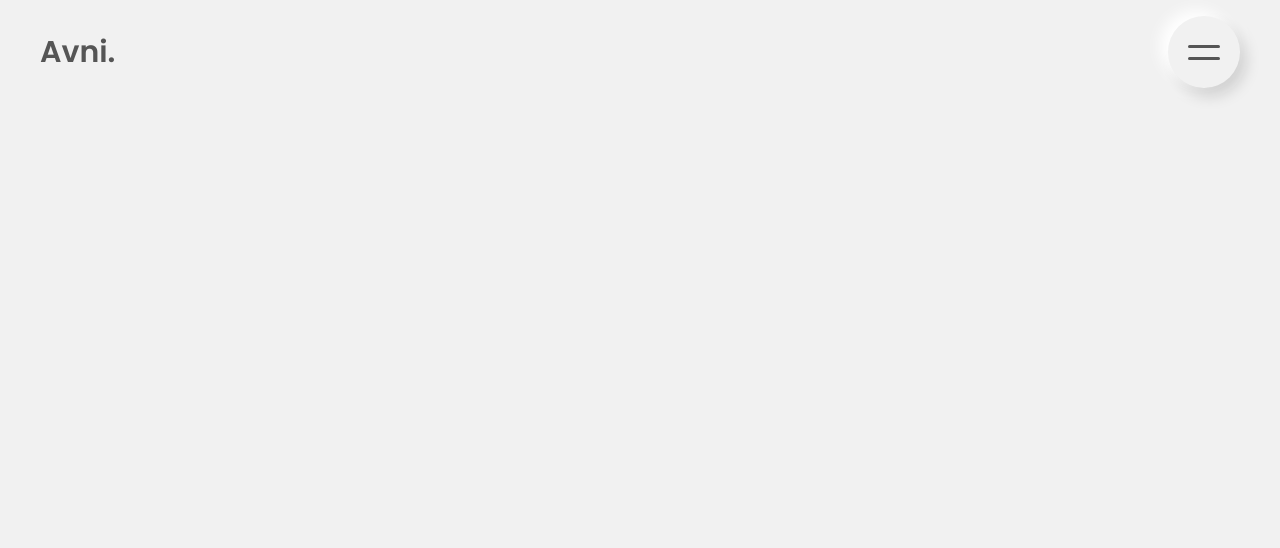
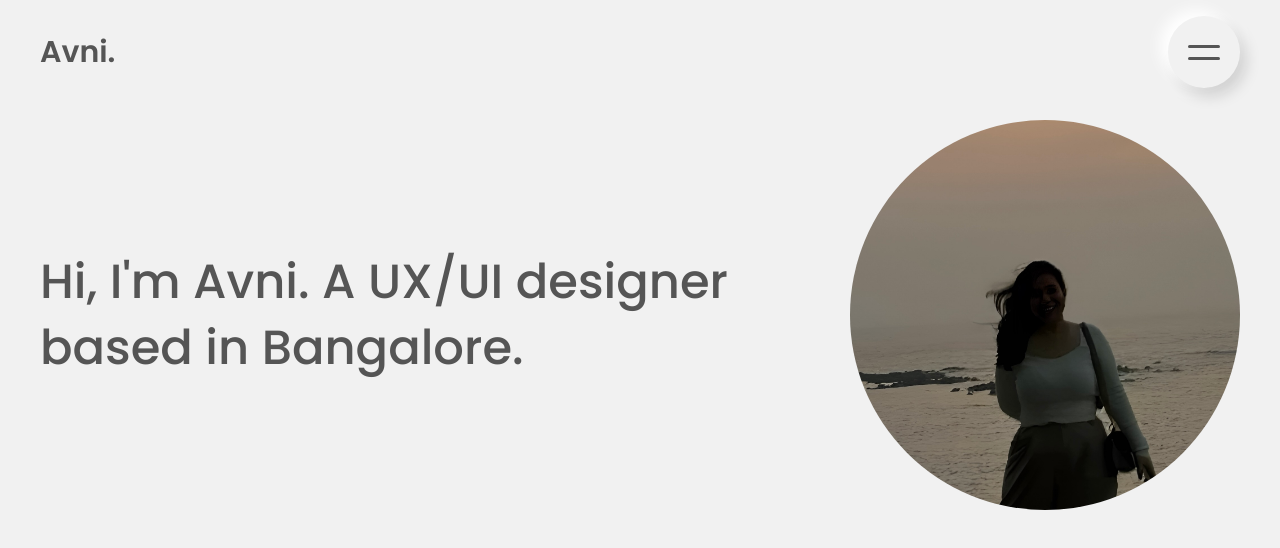
Before and after one commit to maliknajeeb113/Designer-Portfolio, a React (Vite) app: page / in a window 1280 px wide. Shown: the top 548 px of the page. Built offline with nearby package versions, Linux system fonts and the light colour scheme.

Commit message:
fix: nav position and body position

```diff
--- a/src/components/Body.jsx
+++ b/src/components/Body.jsx
@@ -1,10 +1,20 @@
+import hero from "../assets/hero.jpeg";
 const Body = () => {
     console.log("body")
     return (
-    <main className="bg-primary h-screen" id="body">
-        <div className="" id="hero">
+    <main className="bg-primary top-[120px] absolute flex flex-col justify-center items-center px-16 md:px-10 mx-auto" id="body">
+        <div className="container flex flex-col md:flex-row-reverse gap-10 items-center" id="hero">
+            <div id="hero-img" className="flex items-center justify-center rounded-full overflow-hidden md:w-6/12">
+                <img src={hero} alt="" className="" />
+            </div>
+            <div id="hero-text">
+                <div className="text-5xl font-medium font-poppins leading-snug">
+                    Hi, I'm Avni. A UX/UI designer based in Bangalore.
+                </div>
+            </div>
 
         </div>
+
     </main>
     )
 }
--- a/src/components/Navbar.jsx
+++ b/src/components/Navbar.jsx
@@ -10,7 +10,7 @@ const Navbar = () => {
   };
 
   return (
-    <nav className="w-screen text-[rgb(85,85,85)] font-poppins sticky top-0 bg-[rgb(241,241,241)]">
+    <nav className={`${isNavOpen ? "h-screen" : ""} w-screen text-[rgb(85,85,85)] font-poppins fixed top-0 bg-[rgb(241,241,241)] z-10`}>
       <div className="container flex px-16 md:px-10 md:mx-auto py-4 items-center justify-between">
         <div className="font-semibold text-3xl" id="Logo">
           <Link to={"/"}>Avni.</Link>
--- a/src/index.css
+++ b/src/index.css
@@ -6,6 +6,7 @@
 
 :root{
   background-color: rgb(241, 241, 241);
+  color: rgb(85,85,85)
 }
 
 .neu{
```
Also changed, not shown: src/assets/hero.jpeg (added), 1 other file (tests, documents, lock files or other folders).
